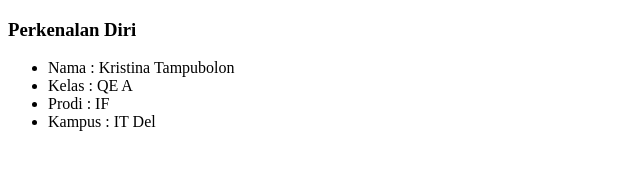
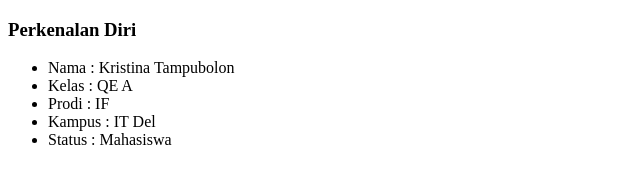
Before and after one commit to KristinaaTampubolon/qe_Kristina-Tampubolon, a plain HTML site: page 3_Versioning Control with Git/praktikum/Home.html in a window 1280 px wide. Shown: the whole page, without its empty margins (0-640 px from the left). Drawn offline with Linux system fonts and the light colour scheme.

Commit message:
Menambah status

```diff
--- a/3_Versioning Control with Git/praktikum/Home.html
+++ b/3_Versioning Control with Git/praktikum/Home.html
@@ -12,6 +12,7 @@
         <li>Kelas : QE A</li>
         <li>Prodi : IF</li>
         <li>Kampus : IT Del</li>
+        <li>Status : Mahasiswa</li>
     </ul>
   <body></body>
 </html>
```
